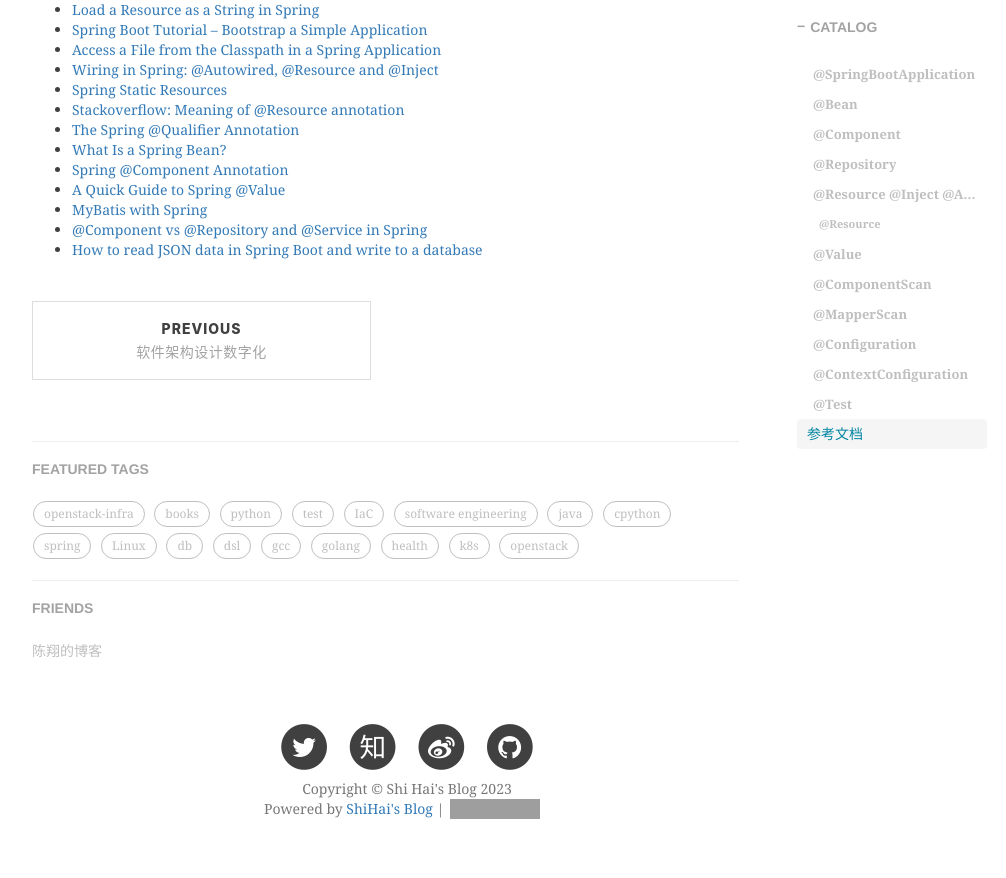
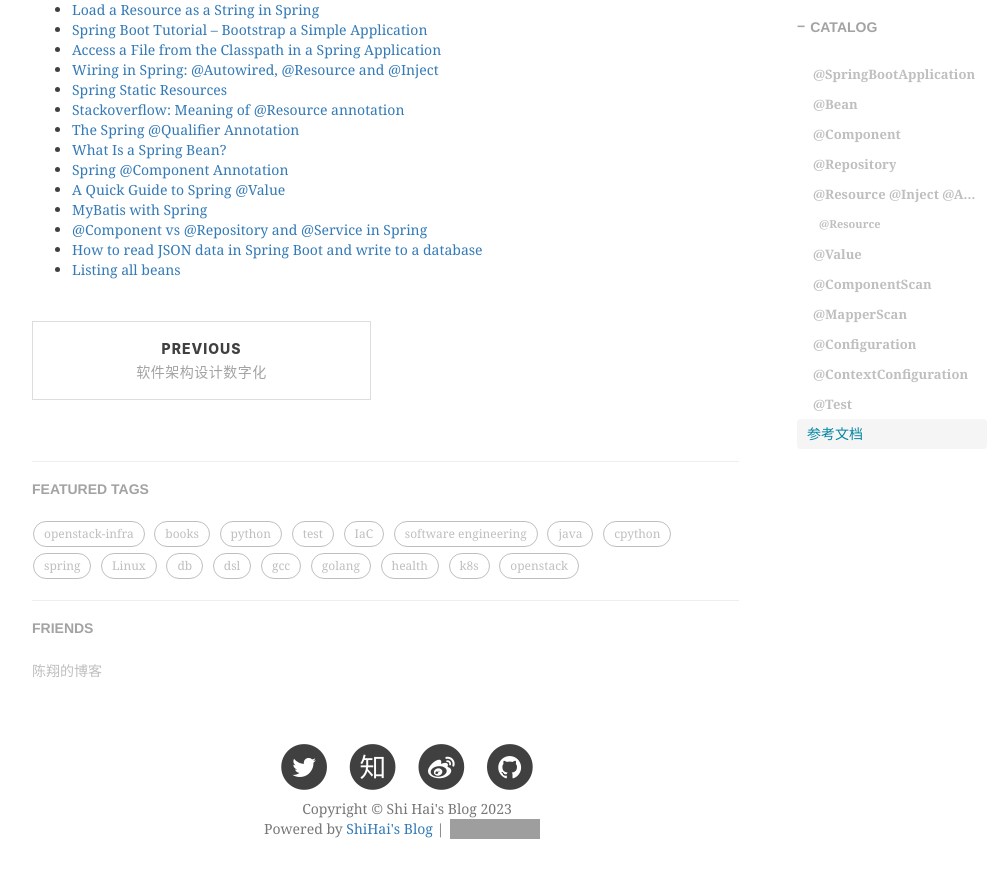
Before and after one commit to shihai1991/shihai1991.github.io, a Jekyll site: the page built from _posts/2023-10-30-spring常见注解学习总结.md, in a window 1280 px wide and 900 px high, scrolled down 2880 px. Shown: the top 878 px of the window, without its empty margins (233-1239 px from the left). Built offline with Jekyll 4.4.1, drawn with Linux system fonts in a browser that asks for light colours; nearby versions of some CDN libraries; comment, search, counter and statistics services are not loaded; grey boxes are pictures that could not be loaded.

Commit message:
Update 2023-10-30-spring常见注解学习总结.md

```diff
--- a/_posts/2023-10-30-spring常见注解学习总结.md
+++ b/_posts/2023-10-30-spring常见注解学习总结.md
@@ -155,3 +155,4 @@ public class SpringContextTest {
 - [MyBatis with Spring](https://www.baeldung.com/spring-mybatis)
 - [@Component vs @Repository and @Service in Spring](https://www.baeldung.com/spring-component-repository-service)
 - [How to read JSON data in Spring Boot and write to a database](https://www.danvega.dev/blog/2017/07/05/read-json-data-spring-boot-write-database)
+- [Listing all beans](https://www.oreilly.com/library/view/spring-cookbook/9781783985807/ch02s06.html)
```
